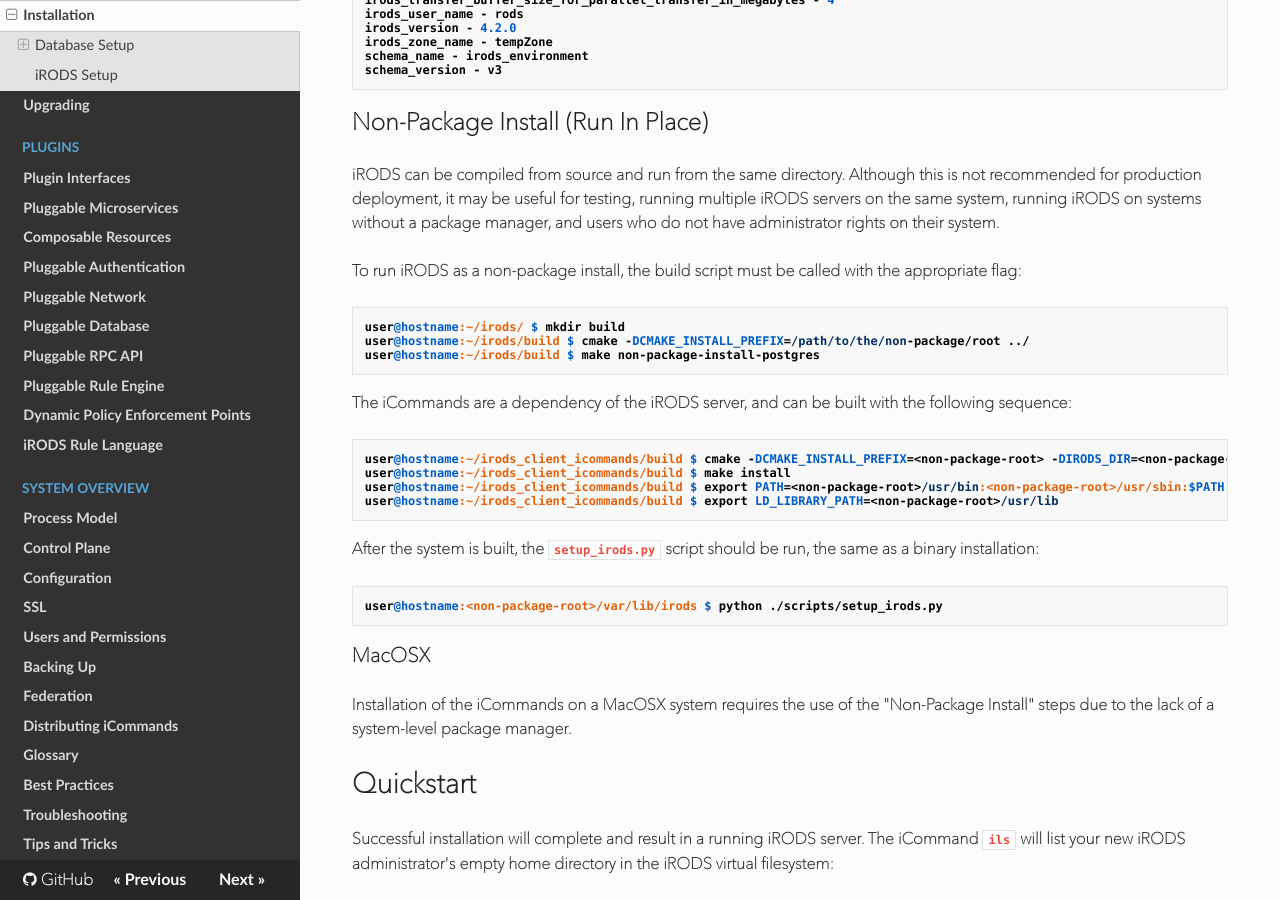
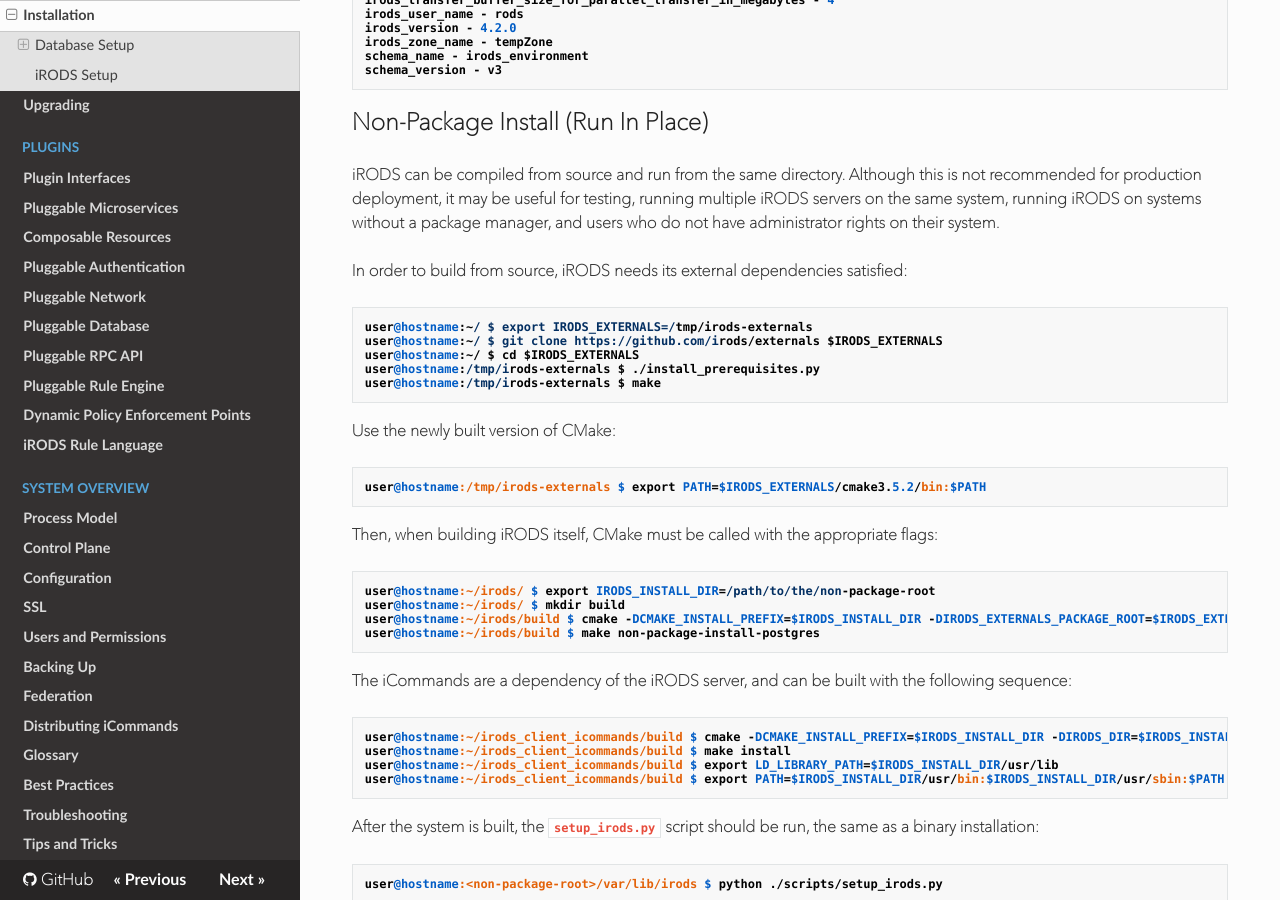
Before and after one commit to irods/irods_docs, an MkDocs documentation site: the page built from docs/getting_started/installation.md, in a window 1280 px wide and 900 px high, scrolled down 3592 px. Built offline with MkDocs 1.6.1, drawn with Linux system fonts in a browser that asks for light colours; nearby versions of some CDN libraries; old or Windows-style settings are respelled for this version of MkDocs.

Commit message:
building from source

```diff
--- a/docs/getting_started/installation.md
+++ b/docs/getting_started/installation.md
@@ -168,21 +168,38 @@
 
 iRODS can be compiled from source and run from the same directory.  Although this is not recommended for production deployment, it may be useful for testing, running multiple iRODS servers on the same system, running iRODS on systems without a package manager, and users who do not have administrator rights on their system.
 
-To run iRODS as a non-package install, the build script must be called with the appropriate flag:
+In order to build from source, iRODS needs its external dependencies satisfied:
 
 ~~~
+user@hostname:~/ $ export IRODS_EXTERNALS=/tmp/irods-externals
+user@hostname:~/ $ git clone https://github.com/irods/externals $IRODS_EXTERNALS
+user@hostname:~/ $ cd $IRODS_EXTERNALS
+user@hostname:/tmp/irods-externals $ ./install_prerequisites.py
+user@hostname:/tmp/irods-externals $ make
+~~~
+
+Use the newly built version of CMake:
+
+~~~
+user@hostname:/tmp/irods-externals $ export PATH=$IRODS_EXTERNALS/cmake3.5.2/bin:$PATH
+~~~
+
+Then, when building iRODS itself, CMake must be called with the appropriate flags:
+
+~~~
+user@hostname:~/irods/ $ export IRODS_INSTALL_DIR=/path/to/the/non-package-root
 user@hostname:~/irods/ $ mkdir build
-user@hostname:~/irods/build $ cmake -DCMAKE_INSTALL_PREFIX=/path/to/the/non-package/root ../
+user@hostname:~/irods/build $ cmake -DCMAKE_INSTALL_PREFIX=$IRODS_INSTALL_DIR -DIRODS_EXTERNALS_PACKAGE_ROOT=$IRODS_EXTERNALS ../
 user@hostname:~/irods/build $ make non-package-install-postgres
 ~~~
 
 The iCommands are a dependency of the iRODS server, and can be built with the following sequence:
 
 ~~~
-user@hostname:~/irods_client_icommands/build $ cmake -DCMAKE_INSTALL_PREFIX=<non-package-root> -DIRODS_DIR=<non-package-root>/usr/lib/irods/cmake ../
+user@hostname:~/irods_client_icommands/build $ cmake -DCMAKE_INSTALL_PREFIX=$IRODS_INSTALL_DIR -DIRODS_DIR=$IRODS_INSTALL_DIR/usr/lib/irods/cmake ../
 user@hostname:~/irods_client_icommands/build $ make install
-user@hostname:~/irods_client_icommands/build $ export PATH=<non-package-root>/usr/bin:<non-package-root>/usr/sbin:$PATH
-user@hostname:~/irods_client_icommands/build $ export LD_LIBRARY_PATH=<non-package-root>/usr/lib
+user@hostname:~/irods_client_icommands/build $ export LD_LIBRARY_PATH=$IRODS_INSTALL_DIR/usr/lib
+user@hostname:~/irods_client_icommands/build $ export PATH=$IRODS_INSTALL_DIR/usr/bin:$IRODS_INSTALL_DIR/usr/sbin:$PATH
 ~~~
 
 After the system is built, the `setup_irods.py` script should be run, the same as a binary installation:
```
